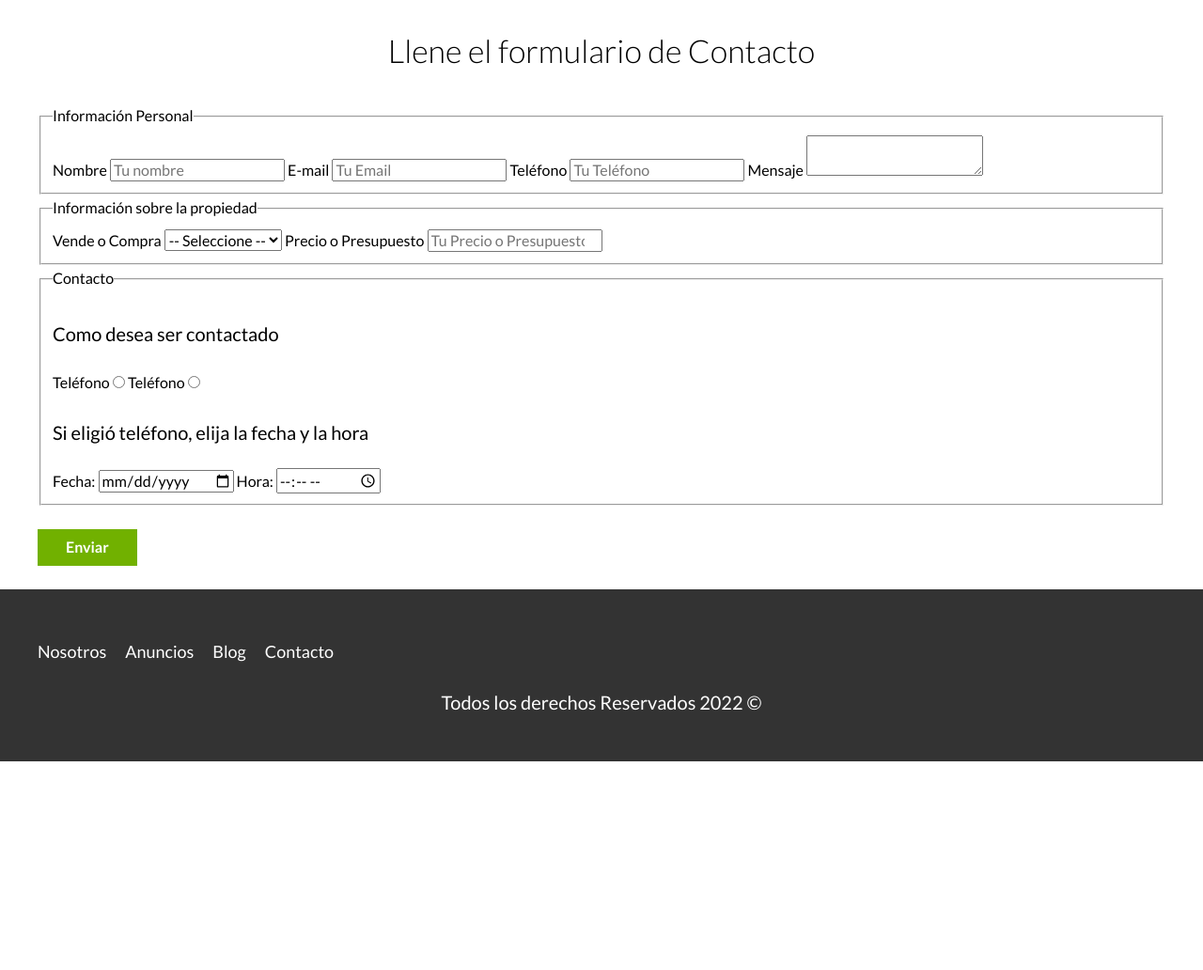
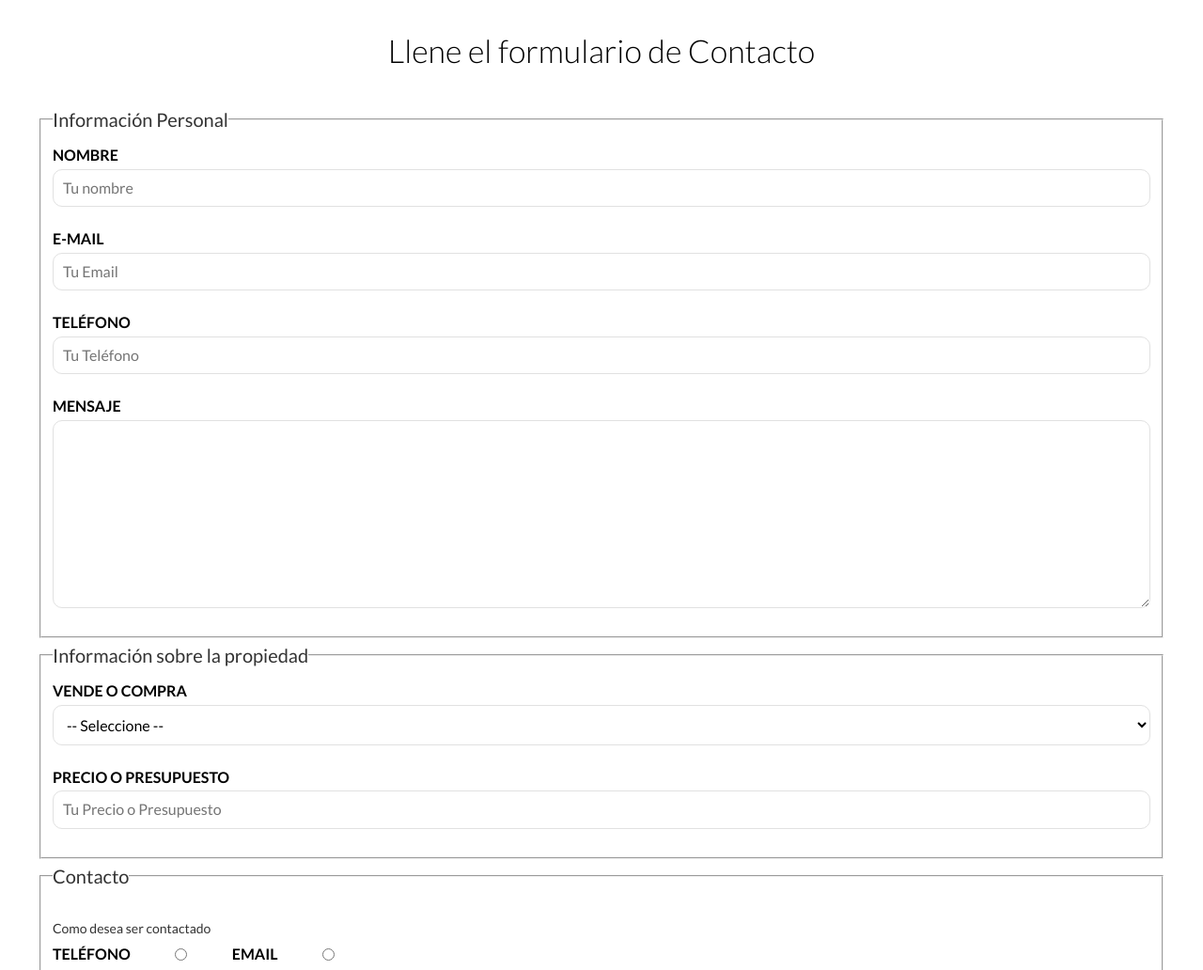
Before and after one commit to LeonardoAbraham/BienesRaices, a website: page contacto.html in a window 1280 px wide. Shown: the part 814-1846 px from the top of the page at 94% size. Before the commit the page ends 1624 px from the top, so only its background shows below. Drawn offline with Linux system fonts and the light colour scheme.

Commit message:
CSS al formulario

```diff
--- a/contacto.html
+++ b/contacto.html
@@ -76,7 +76,7 @@
                     <label for="contactar-telefono">Teléfono</label>
                     <input name="contacto" type="radio" value="telefono" id="contactar-telefono">
 
-                    <label for="contactar-email">Teléfono</label>
+                    <label for="contactar-email">Email</label>
                     <input name="contacto" type="radio" value="email" id="contactar-email">
                 </div>
 
--- a/src/scss/app.scss
+++ b/src/scss/app.scss
@@ -14,6 +14,7 @@
 @import 'layout/contactar';
 @import 'layout/inferior';
 @import 'layout/testimoniales';
+@import 'layout/formularios';
 
 /** Paginas Internas **/
 @import 'internas/nosotros';
--- /dev/null
+++ b/src/scss/layout/_formularios.scss
@@ -0,0 +1,46 @@
+.formulario {
+    p {
+        font-size: 1.4rem;
+        color: $grisOscuro;
+        margin: 2rem 0 0 0;
+    }
+
+    legend {
+        font-size: 2rem;
+        color: $grisOscuro;
+    }
+
+    label {
+        font-weight: $bold;
+        text-transform: uppercase;
+        display: block;
+    }
+
+    input:not([type="submit"]),
+    textarea,
+    select {
+        padding: 1rem;
+        display: block;
+        width: 100%;
+        background-color: $blanco;
+        border: 1px solid $gris;
+        border-radius: 1rem;
+        margin-bottom: 2rem;
+    }
+
+    textarea {
+        height: 20rem;
+    }
+
+    .forma-contacto {
+        max-width: 30rem;
+        display: flex;
+        justify-content: space-between;
+        align-items: center;
+    }
+
+    input[type="radio"]{
+        margin: 0;
+        width: auto;
+    }
+}
```
Also changed, not shown: build/css/app.css, 1 other file.
